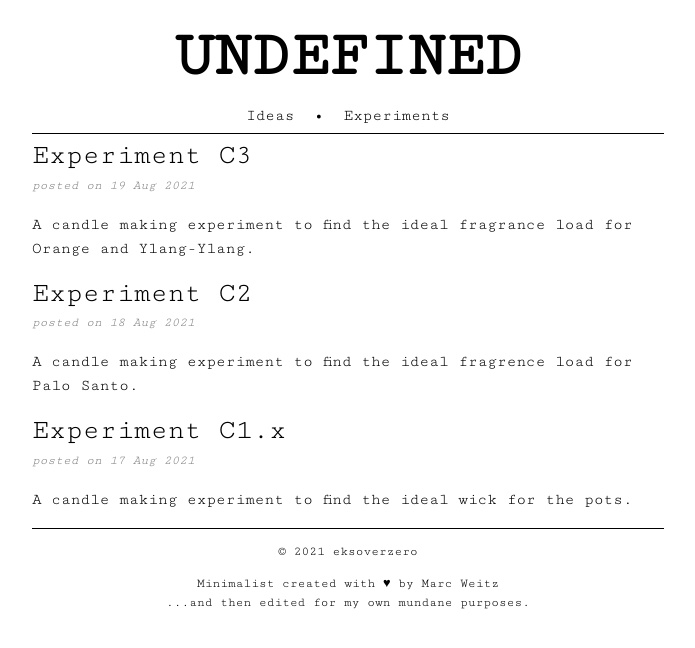
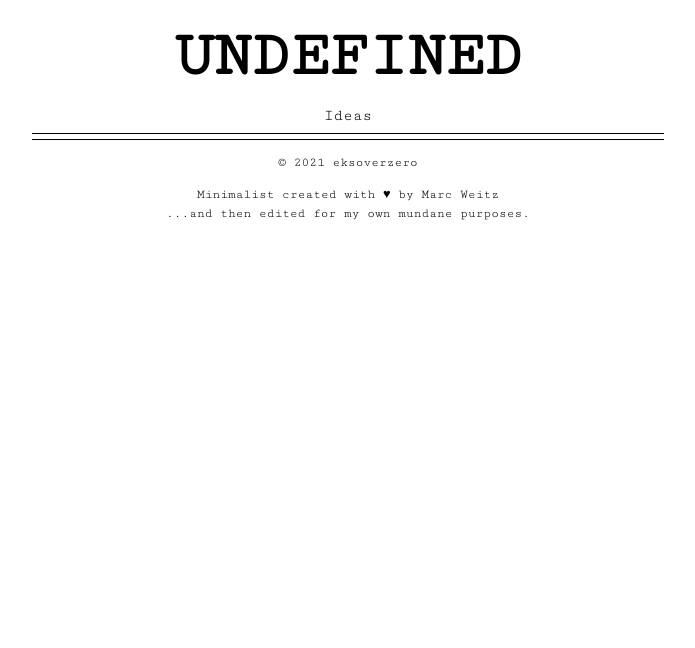
Before and after one commit to eksoverzero/undefined, a Jekyll site: the page built from categories/experiments.md, in a window 1280 px wide. Shown: the top 648 px of the page, without its empty margins (292-987 px from the left). Built offline with Jekyll 4.4.1, drawn with Linux system fonts in a browser that asks for light colours.

Commit message:
Removes expreiments

```diff
--- a/_posts/2021-08-17-experiment-c1-x.md
+++ /dev/null
@@ -1,32 +0,0 @@
----
-title: "Experiment C1.x"
-layout: post
-category: experiments
----
-
-A candle making experiment to find the ideal wick for the pots.
-
-## Inventory
-
-* [Terracotta Pot - 7cm](https://leroymerlin.co.za/)
-* [Eco-Wick Range (ECO 8)](https://sacandlesupply.co.za/product/eco-wick-range/)
-* [Eco-Wick Range (ECO 10)](https://sacandlesupply.co.za/product/eco-wick-range/)
-* [C3 Soy Wax](https://sacandlesupply.co.za/product/c3-natural-soy-wax/)
-
-## Experiment C1.1
-
-* 150ml C3 Soy Wax
-* ECO 8 wick
-
-The wick is too small for the wider, top end, of the cone shapped pots and burns out.
-
-## Experiment C1.2
-
-* 150ml C3 Soy Wax
-* ECO 10 wick
-
-Works.
-
-## Output
-
-Two candles.
--- a/_posts/2021-08-18-experiment-c2.md
+++ /dev/null
@@ -1,18 +0,0 @@
----
-title: "Experiment C2"
-layout: post
-category: experiments
----
-
-A candle making experiment to find the ideal fragrence load for Palo Santo.
-
-## Inventory
-
-* 1 x [Terracotta Pot - 7cm](https://leroymerlin.co.za/)
-* 1 x [Eco-Wick Range (ECO 10)](https://sacandlesupply.co.za/product/eco-wick-range/)
-* 300ml [C3 Soy Wax](https://sacandlesupply.co.za/product/c3-natural-soy-wax/)
-* 3ml Palo Santo oil
-
-## Output
-
-Two candles. The fragrance could be higher.
--- a/_posts/2021-08-19-experiment-c3.md
+++ /dev/null
@@ -1,27 +0,0 @@
----
-title: "Experiment C3"
-layout: post
-category: experiments
----
-
-A candle making experiment to find the ideal fragrance load for Orange and Ylang-Ylang.
-
-## Inventory
-
-* 1 x [Terracotta Pot - 7cm](https://leroymerlin.co.za/)
-* 1 x [Eco-Wick Range (ECO 10)](https://sacandlesupply.co.za/product/eco-wick-range/)
-* 300ml [C3 Soy Wax](https://sacandlesupply.co.za/product/c3-natural-soy-wax/)
-* 6ml Ylang-Ylang oil
-* 6ml Sweet Orange oil
-
-## Method
-
-* Slowly heat the wax to 68&deg;C (Melting point 55&deg;C)
-* Remove from the heat
-* Add the fragrance to the wax between 68&deg;C and 65&deg;C
-* Stir the wax until it cools to 60&deg;C
-* Poor the wax between 60&deg;C and 58&deg;C
-
-## Output
-
-Two candles.
```
Also changed, not shown: index.md (line endings or trailing spaces).
